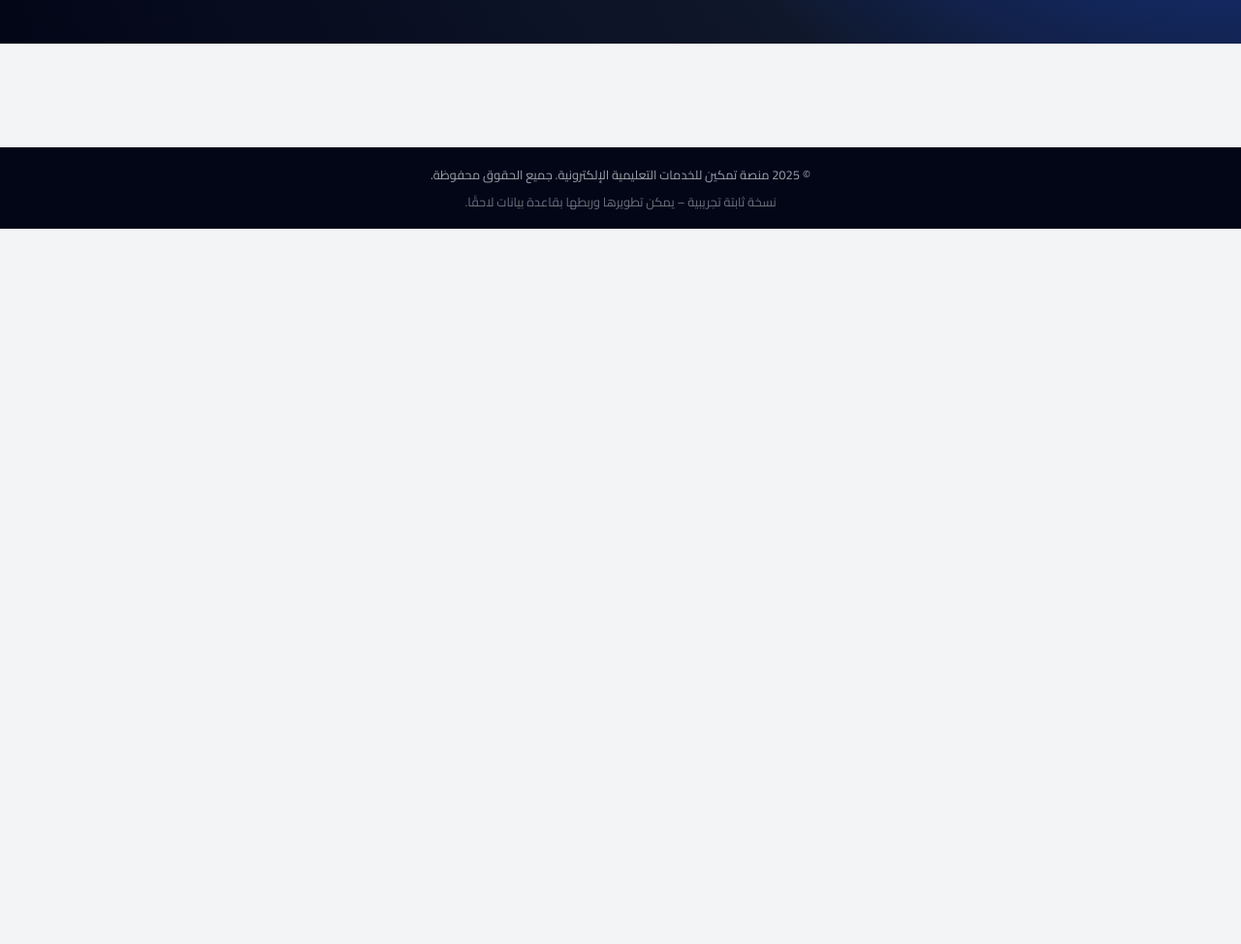
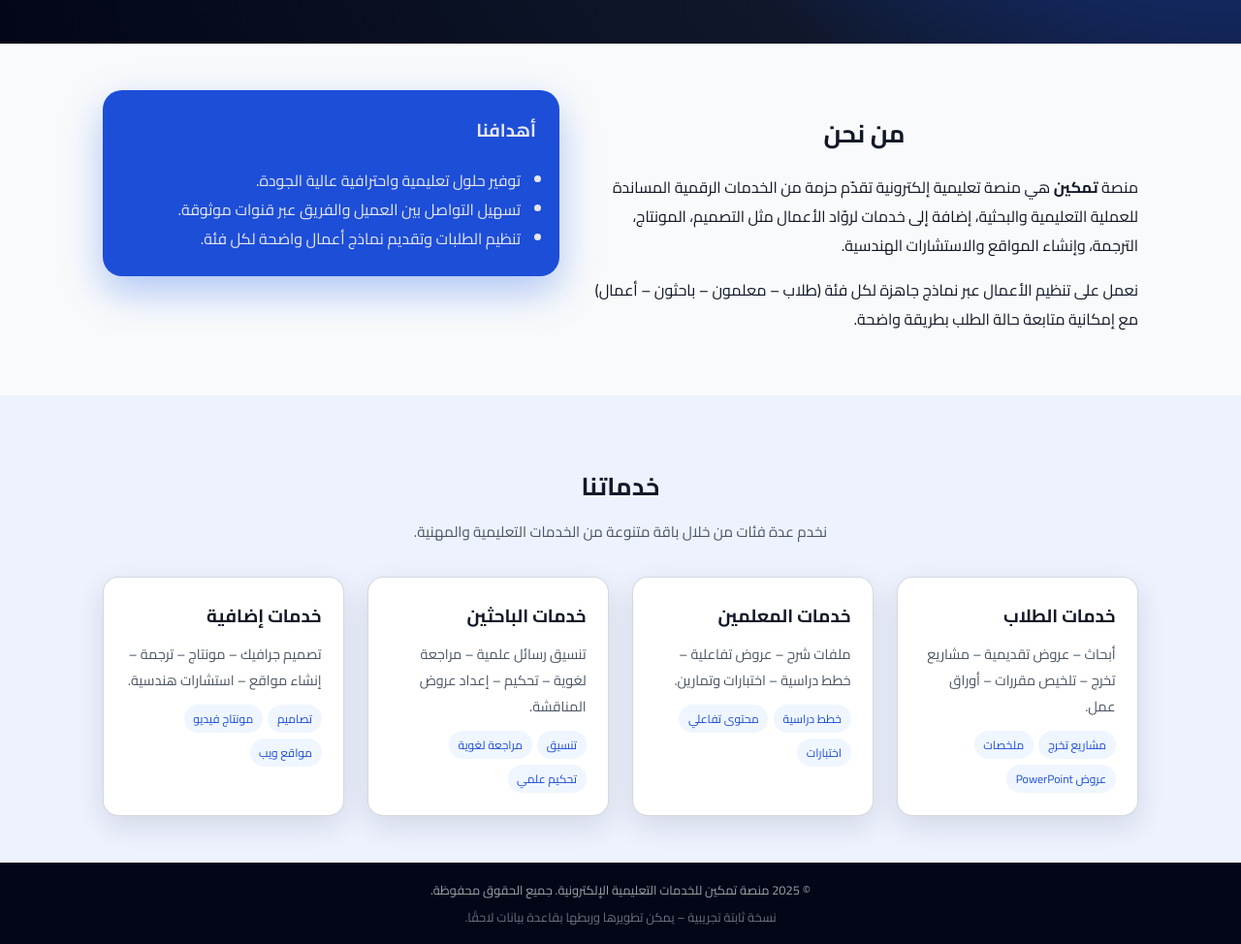
Before and after one commit to salahfaisal/tamkeen, a plain HTML site: page index.html in a window 1280 px wide. Shown: the part 564-1538 px from the top of the page at 97% size. Before the commit the page ends 800 px from the top, so only its background shows below. Drawn offline with Linux system fonts and the light colour scheme.

Commit message:
Update index.html

```diff
--- a/index.html
+++ b/index.html
@@ -57,14 +57,85 @@
         </div>
 
         <div class="hero-media">
-          <img src="images/hero.jpg" alt="خدمات منصة تمكين" class="hero-img" />
+          <img src="images2/hero.jpg" alt="خدمات منصة تمكين" class="hero-img" />
         </div>
       </div>
     </section>
 
-    <!-- باقي الأقسام (من نحن، الخدمات، الكتالوج، إلخ) -->
-    <!-- يمكنك تركها كما هي من كودك السابق تمامًا -->
+    <!-- باقي الأقسام -->
+    <section id="about" class="section">
+      <div class="container grid-2">
+        <div>
+          <h2>من نحن</h2>
+          <p>
+            منصة <strong>تمكين</strong> هي منصة تعليمية إلكترونية تقدّم حزمة من الخدمات
+            الرقمية المساندة للعملية التعليمية والبحثية، إضافة إلى خدمات لروّاد الأعمال
+            مثل التصميم، المونتاج، الترجمة، وإنشاء المواقع والاستشارات الهندسية.
+          </p>
+          <p>
+            نعمل على تنظيم الأعمال عبر نماذج جاهزة لكل فئة (طلاب – معلمون – باحثون – أعمال)
+            مع إمكانية متابعة حالة الطلب بطريقة واضحة.
+          </p>
+        </div>
+        <div class="about-highlight">
+          <h3>أهدافنا</h3>
+          <ul>
+            <li>توفير حلول تعليمية واحترافية عالية الجودة.</li>
+            <li>تسهيل التواصل بين العميل والفريق عبر قنوات موثوقة.</li>
+            <li>تنظيم الطلبات وتقديم نماذج أعمال واضحة لكل فئة.</li>
+          </ul>
+        </div>
+      </div>
+    </section>
 
+    <section id="services" class="section section-alt">
+      <div class="container">
+        <h2>خدماتنا</h2>
+        <p class="section-sub">
+          نخدم عدة فئات من خلال باقة متنوعة من الخدمات التعليمية والمهنية.
+        </p>
+        <div class="cards-grid">
+          <article class="card">
+            <h3>خدمات الطلاب</h3>
+            <p>أبحاث – عروض تقديمية – مشاريع تخرج – تلخيص مقررات – أوراق عمل.</p>
+            <ul class="tag-list">
+              <li>مشاريع تخرج</li>
+              <li>ملخصات</li>
+              <li>عروض PowerPoint</li>
+            </ul>
+          </article>
+          <article class="card">
+            <h3>خدمات المعلمين</h3>
+            <p>ملفات شرح – عروض تفاعلية – خطط دراسية – اختبارات وتمارين.</p>
+            <ul class="tag-list">
+              <li>خطط دراسية</li>
+              <li>محتوى تفاعلي</li>
+              <li>اختبارات</li>
+            </ul>
+          </article>
+          <article class="card">
+            <h3>خدمات الباحثين</h3>
+            <p>تنسيق رسائل علمية – مراجعة لغوية – تحكيم – إعداد عروض المناقشة.</p>
+            <ul class="tag-list">
+              <li>تنسيق</li>
+              <li>مراجعة لغوية</li>
+              <li>تحكيم علمي</li>
+            </ul>
+          </article>
+          <article class="card">
+            <h3>خدمات إضافية</h3>
+            <p>تصميم جرافيك – مونتاج – ترجمة – إنشاء مواقع – استشارات هندسية.</p>
+            <ul class="tag-list">
+              <li>تصاميم</li>
+              <li>مونتاج فيديو</li>
+              <li>مواقع ويب</li>
+            </ul>
+          </article>
+        </div>
+      </div>
+    </section>
+
+    <!-- تذييل -->
     <footer class="footer">
       <div class="container footer-inner">
         <span>© 2025 منصة تمكين للخدمات التعليمية الإلكترونية. جميع الحقوق محفوظة.</span>
```
